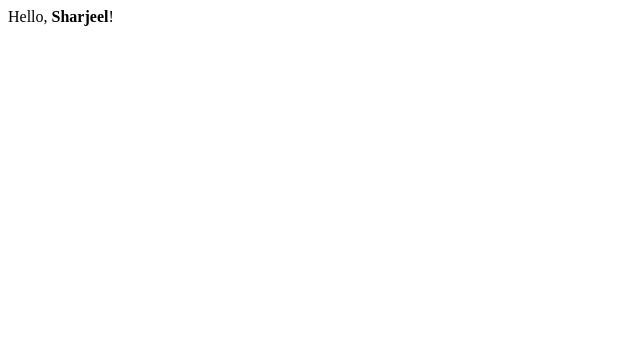
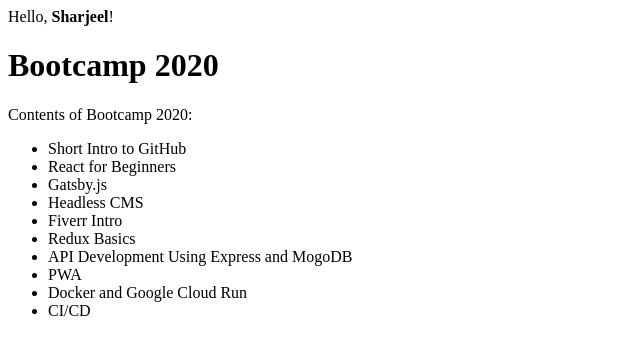
Before and after one commit to SharjeelSafdar/MyReactApp, a React (Create React App) app: page / in a window 1280 px wide. Shown: the top 354 px of the page, without its empty margins (0-640 px from the left). Built offline with nearby package versions, Linux system fonts and the light colour scheme.

Commit message:
Update index.js

```diff
--- a/src/index.js
+++ b/src/index.js
@@ -2,7 +2,23 @@
 import ReactDOM from 'react-dom';
 
 function Hi() {
-  return <div>Hello, <strong>Sharjeel</strong>!</div>;
+  return  <div>
+            Hello, <strong>Sharjeel</strong>!
+            <h1>Bootcamp 2020</h1>
+            <p>Contents of Bootcamp 2020:</p>
+            <ul>
+              <li>Short Intro to GitHub</li>
+              <li>React for Beginners</li>
+              <li>Gatsby.js</li>
+              <li>Headless CMS</li>
+              <li>Fiverr Intro</li>
+              <li>Redux Basics</li>
+              <li>API Development Using Express and MogoDB</li>
+              <li>PWA</li>
+              <li>Docker and Google Cloud Run</li>
+              <li>CI/CD</li>
+            </ul>
+          </div>;
   // React.createElement('div', null, 'Hello, Sharjeel!');
 }
 
```
